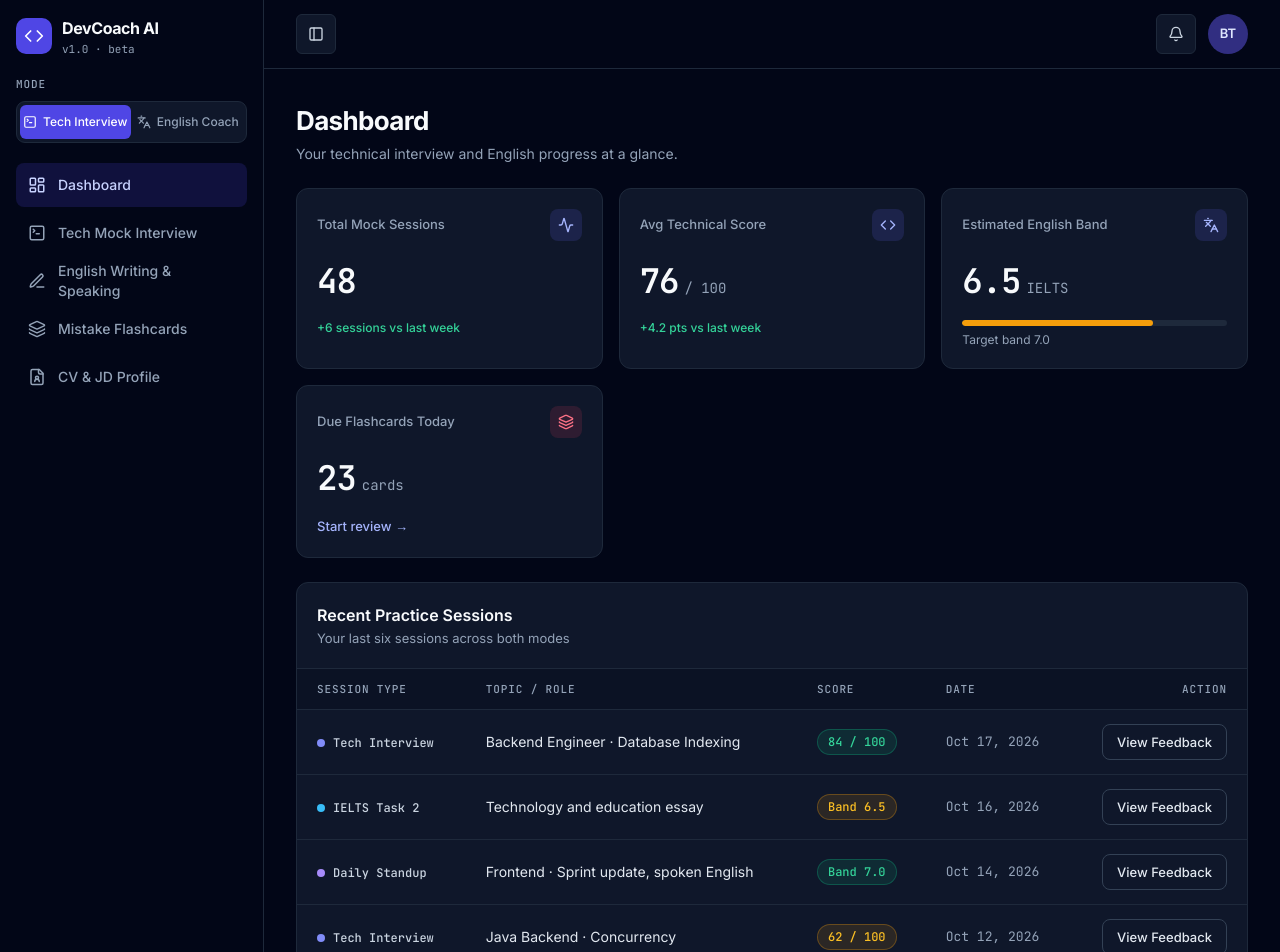
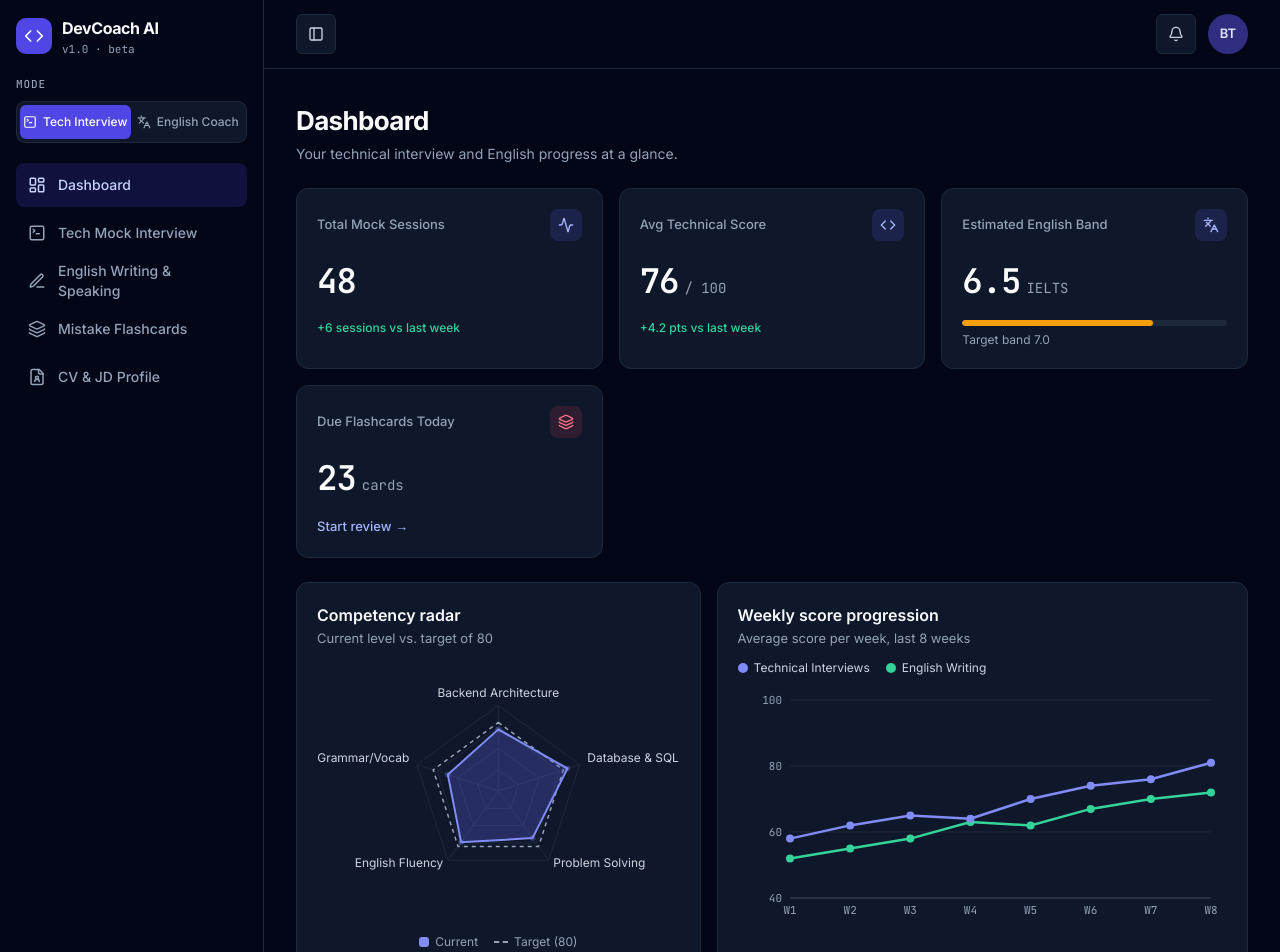
Before and after one commit to BoyTay/AI-Mock-Interview-Language-Coach, a React (Vite) app in the folder frontend/: page / in a window 1280 px wide. Shown: the top 952 px of the page. Built offline with nearby package versions, Linux system fonts and the light colour scheme.

Commit message:
Add Dashboard radar and weekly progression charts
Co-Authored-By: Claude Sonnet 5.5 <noreply@anthropic.com>

```diff
--- a/frontend/package.json
+++ b/frontend/package.json
@@ -32,6 +32,7 @@
     "react": "^18.3.1",
     "react-dom": "^18.3.1",
     "react-router-dom": "^6.28.0",
+    "recharts": "^2.15.0",
     "tailwind-merge": "^2.5.5"
   }
 }
--- /dev/null
+++ b/frontend/src/components/dashboard/CompetencyRadar.jsx
@@ -0,0 +1,54 @@
+import { PolarAngleAxis, PolarGrid, PolarRadiusAxis, Radar, RadarChart, ResponsiveContainer } from 'recharts'
+import Card from '@/components/common/Card'
+
+const ALT =
+  'Radar chart. Backend Architecture 72, Database and SQL 85, Problem Solving 68, English Fluency 74, Grammar and Vocab 62, out of 100.'
+
+export default function CompetencyRadar({ labels, current, target }) {
+  const data = labels.map((subject, i) => ({ subject, current: current[i], target }))
+
+  return (
+    <Card className="flex min-w-0 flex-[1_1_360px] flex-col gap-3 p-5">
+      <div className="flex flex-col gap-0.5">
+        <h2 className="text-base font-semibold text-slate-50">Competency radar</h2>
+        <span className="text-[13px] text-slate-400">Current level vs. target of {target}</span>
+      </div>
+      <div role="img" aria-label={ALT} className="mx-auto h-[262px] w-full max-w-[420px]">
+        <ResponsiveContainer width="100%" height="100%" initialDimension={{ width: 380, height: 262 }}>
+          <RadarChart data={data} outerRadius="68%">
+            <PolarGrid gridType="polygon" stroke="#1e293b" />
+            <PolarAngleAxis dataKey="subject" tick={{ fill: '#cbd5e1', fontSize: 12 }} />
+            <PolarRadiusAxis domain={[0, 100]} tick={false} axisLine={false} />
+            <Radar
+              dataKey="target"
+              stroke="#94a3b8"
+              strokeWidth={1.5}
+              strokeDasharray="4 4"
+              fill="none"
+              isAnimationActive={false}
+            />
+            <Radar
+              dataKey="current"
+              stroke="#818cf8"
+              strokeWidth={2}
+              fill="#6366f1"
+              fillOpacity={0.28}
+              dot={{ r: 3, fill: '#818cf8', strokeWidth: 0 }}
+              isAnimationActive={false}
+            />
+          </RadarChart>
+        </ResponsiveContainer>
+      </div>
+      <div className="flex flex-wrap justify-center gap-4 text-xs text-slate-400">
+        <span className="flex items-center gap-1.5">
+          <span className="block size-2.5 rounded-[3px] bg-indigo-400" />
+          Current
+        </span>
+        <span className="flex items-center gap-1.5">
+          <span className="block h-0 w-3.5 border-t-2 border-dashed border-slate-400" />
+          Target ({target})
+        </span>
+      </div>
+    </Card>
+  )
+}
--- /dev/null
+++ b/frontend/src/components/dashboard/ScoreProgression.jsx
@@ -0,0 +1,62 @@
+import { CartesianGrid, Line, LineChart, ResponsiveContainer, Tooltip, XAxis, YAxis } from 'recharts'
+import Card from '@/components/common/Card'
+
+const ALT =
+  'Line chart of weekly scores. Technical interviews rose from 58 to 81 over eight weeks. English writing rose from 52 to 72.'
+const AXIS = { fill: '#94a3b8', fontSize: 11, fontFamily: 'JetBrains Mono, monospace' }
+
+export default function ScoreProgression({ tech, english }) {
+  const data = tech.map((t, i) => ({ week: `W${i + 1}`, tech: t, english: english[i] }))
+
+  return (
+    <Card className="flex min-w-0 flex-[1.6_1_460px] flex-col gap-3 p-5">
+      <div className="flex flex-wrap items-start justify-between gap-3">
+        <div className="flex flex-col gap-0.5">
+          <h2 className="text-base font-semibold text-slate-50">Weekly score progression</h2>
+          <span className="text-[13px] text-slate-400">Average score per week, last 8 weeks</span>
+        </div>
+        <div className="flex flex-wrap gap-4 text-xs text-slate-300">
+          <span className="flex items-center gap-1.5">
+            <span className="block size-2.5 rounded-full bg-indigo-400" />
+            Technical Interviews
+          </span>
+          <span className="flex items-center gap-1.5">
+            <span className="block size-2.5 rounded-full bg-emerald-400" />
+            English Writing
+          </span>
+        </div>
+      </div>
+      <div role="img" aria-label={ALT} className="h-[240px] w-full">
+        <ResponsiveContainer width="100%" height="100%" initialDimension={{ width: 580, height: 240 }}>
+          <LineChart data={data} margin={{ top: 12, right: 16, bottom: 0, left: -8 }}>
+            <CartesianGrid vertical={false} stroke="#1e293b" />
+            <XAxis dataKey="week" tick={AXIS} tickLine={false} axisLine={{ stroke: '#334155' }} />
+            <YAxis domain={[40, 100]} ticks={[40, 60, 80, 100]} tick={AXIS} tickLine={false} axisLine={false} />
+            <Tooltip
+              contentStyle={{ background: '#0f172a', border: '1px solid #334155', borderRadius: 8, fontSize: 12 }}
+              labelStyle={{ color: '#cbd5e1' }}
+            />
+            <Line
+              type="linear"
+              dataKey="english"
+              name="English Writing"
+              stroke="#34d399"
+              strokeWidth={2.5}
+              dot={{ r: 4, fill: '#34d399', strokeWidth: 0 }}
+              isAnimationActive={false}
+            />
+            <Line
+              type="linear"
+              dataKey="tech"
+              name="Technical Interviews"
+              stroke="#818cf8"
+              strokeWidth={2.5}
+              dot={{ r: 4, fill: '#818cf8', strokeWidth: 0 }}
+              isAnimationActive={false}
+            />
+          </LineChart>
+        </ResponsiveContainer>
+      </div>
+    </Card>
+  )
+}
--- a/frontend/src/pages/Dashboard.jsx
+++ b/frontend/src/pages/Dashboard.jsx
@@ -1,13 +1,19 @@
+import CompetencyRadar from '@/components/dashboard/CompetencyRadar'
 import MetricCards from '@/components/dashboard/MetricCards'
 import RecentSessions from '@/components/dashboard/RecentSessions'
+import ScoreProgression from '@/components/dashboard/ScoreProgression'
 import PageHeader from '@/components/PageHeader'
-import { recentSessions } from '@/mocks/dashboard'
+import { radar, recentSessions, weekly } from '@/mocks/dashboard'
 
 export default function Dashboard() {
   return (
     <div className="flex w-full max-w-[1280px] flex-col gap-6">
       <PageHeader title="Dashboard" description="Your technical interview and English progress at a glance." />
       <MetricCards />
+      <section aria-label="Progress charts" className="flex flex-wrap gap-4">
+        <CompetencyRadar labels={radar.labels} current={radar.current} target={radar.target} />
+        <ScoreProgression tech={weekly.tech} english={weekly.english} />
+      </section>
       <RecentSessions rows={recentSessions} />
     </div>
   )
--- a/frontend/src/test/setup.js
+++ b/frontend/src/test/setup.js
@@ -1 +1,8 @@
 import '@testing-library/jest-dom/vitest'
+
+// jsdom has no ResizeObserver; Recharts' ResponsiveContainer needs one.
+globalThis.ResizeObserver = class {
+  observe() {}
+  unobserve() {}
+  disconnect() {}
+}
```
Also changed, not shown: 2 other files (tests, documents, lock files or other folders).
